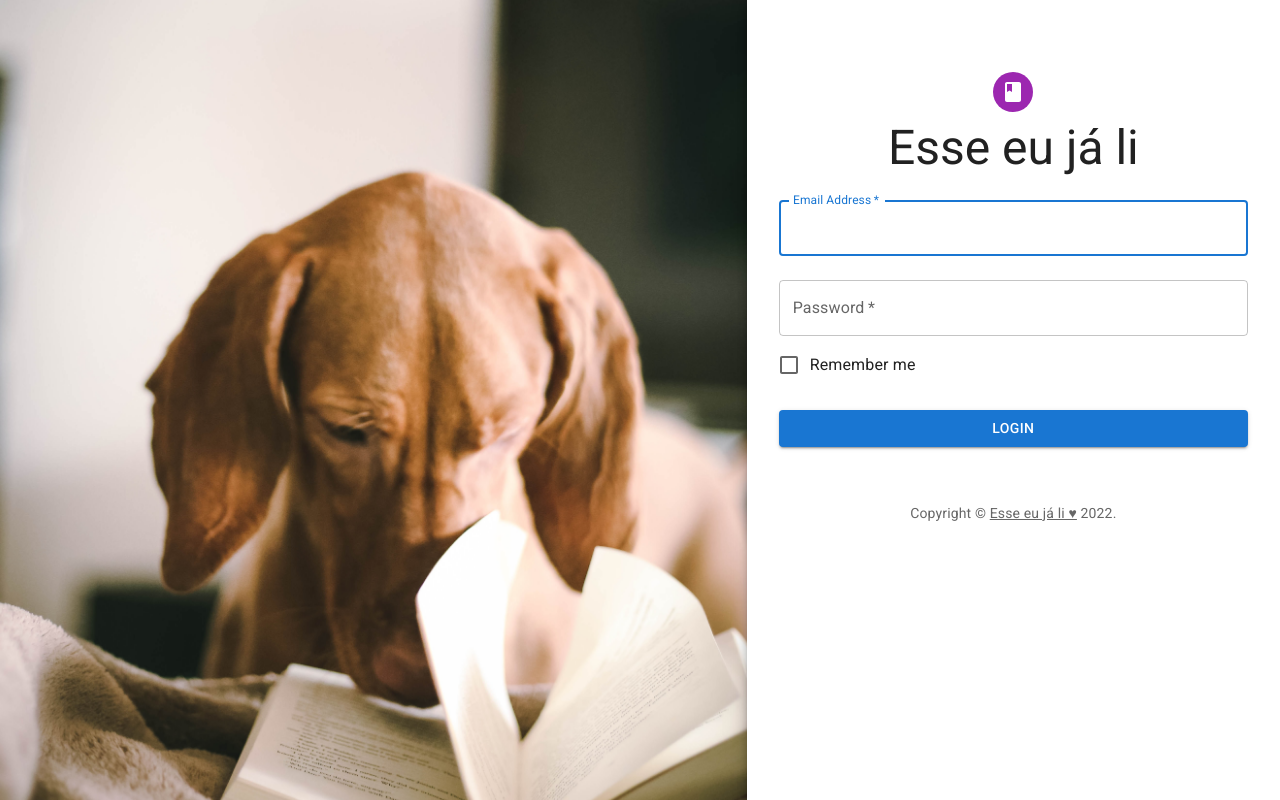
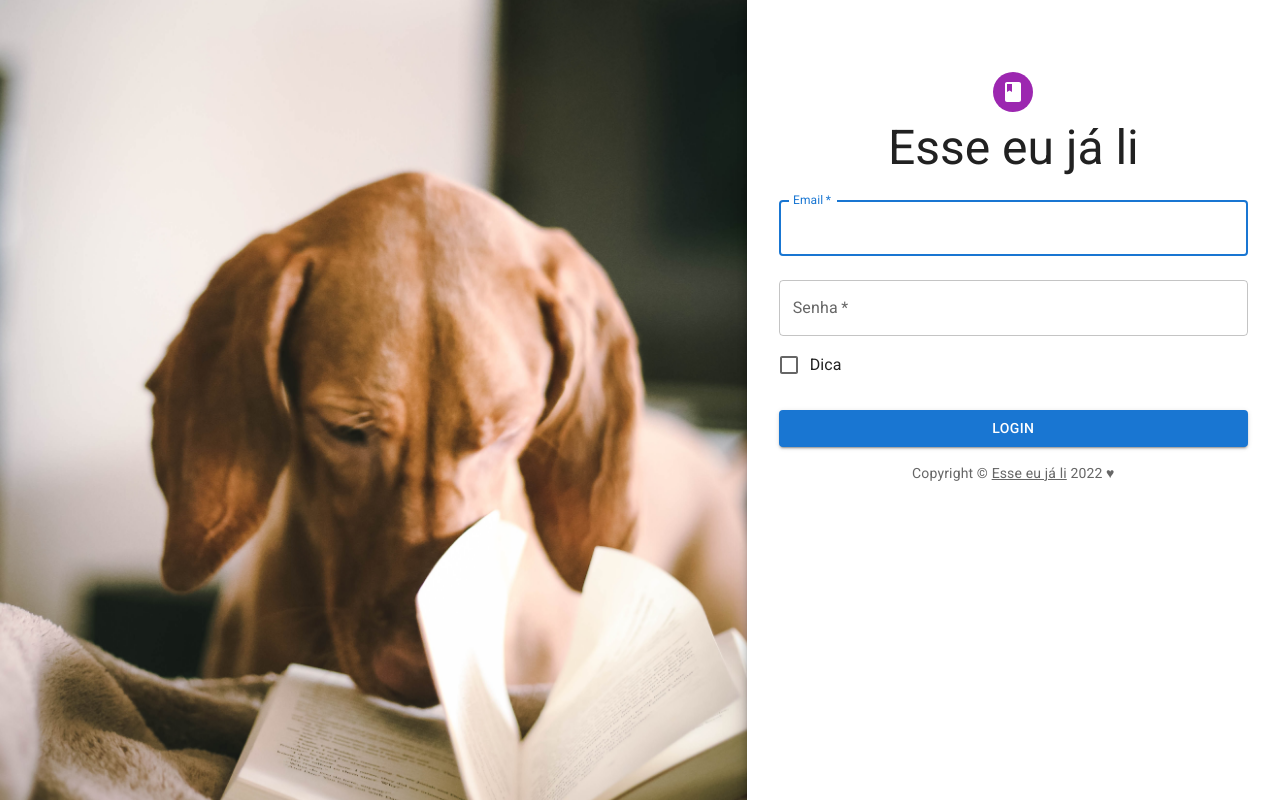
Before and after one commit to felipefrmelo/esse-eu-ja-li, a React (Create React App) app in the folder src/frontend/: page / in a window 1280 px wide. Built offline with nearby package versions, Linux system fonts and the light colour scheme; a web font is replaced by a local one.

Commit message:
refactor: extract component and rename labels

```diff
--- a/src/frontend/package.json
+++ b/src/frontend/package.json
@@ -24,7 +24,7 @@
   "scripts": {
     "start": "react-scripts start",
     "build": "react-scripts build",
-    "test": "react-scripts test",
+    "test": "react-scripts test  --coverage",
     "eject": "react-scripts eject"
   },
   "eslintConfig": {
--- /dev/null
+++ b/src/frontend/src/components/copyright.tsx
@@ -0,0 +1,18 @@
+import Link from '@mui/material/Link';
+import Typography from '@mui/material/Typography';
+
+export const Copyright = () => {
+  return (
+    <Typography variant="body2" color="text.secondary" align="center">
+      {'Copyright © '}
+      <Link
+        color="inherit"
+        target="_blank"
+        href="https://github.com/users/felipefrmelo/projects/10"
+      >
+        Esse eu já li
+      </Link>{' '}
+      {new Date().getFullYear()} &hearts;
+    </Typography>
+  );
+};
--- a/src/frontend/src/pages/sign-in.tsx
+++ b/src/frontend/src/pages/sign-in.tsx
@@ -3,26 +3,13 @@ import Button from '@mui/material/Button';
 import TextField from '@mui/material/TextField';
 import FormControlLabel from '@mui/material/FormControlLabel';
 import Checkbox from '@mui/material/Checkbox';
-import Link from '@mui/material/Link';
 import Paper from '@mui/material/Paper';
 import Box from '@mui/material/Box';
 import Grid from '@mui/material/Grid';
-import LockOutlinedIcon from '@mui/icons-material/BookRounded';
+import BookRounded from '@mui/icons-material/BookRounded';
 import Typography from '@mui/material/Typography';
-import background from '../img/dog-reading.jpg';
-
-function Copyright(props: any) {
-  return (
-    <Typography variant="body2" color="text.secondary" align="center" {...props}>
-      {'Copyright © '}
-      <Link color="inherit" href="https://mui.com/">
-        Esse eu já li &hearts;
-      </Link>{' '}
-      {new Date().getFullYear()}
-      {'.'}
-    </Typography>
-  );
-}
+import backgroundImg from '../img/dog-reading.jpg';
+import { Copyright } from '../components/copyright';
 
 export const SignIn = () => {
   const handleSubmit = (event: React.FormEvent<HTMLFormElement>) => {
@@ -42,7 +29,7 @@ export const SignIn = () => {
         sm={4}
         md={7}
         sx={{
-          backgroundImage: `url(${background})`,
+          backgroundImage: `url(${backgroundImg})`,
           backgroundRepeat: 'no-repeat',
           backgroundSize: 'cover',
           backgroundPosition: 'center',
@@ -59,7 +46,7 @@ export const SignIn = () => {
           }}
         >
           <Avatar sx={{ m: 1, bgcolor: 'secondary.main' }}>
-            <LockOutlinedIcon />
+            <BookRounded />
           </Avatar>
           <Typography component="h1" variant="h3">
             Esse eu já li
@@ -70,7 +57,7 @@ export const SignIn = () => {
               required
               fullWidth
               id="email"
-              label="Email Address"
+              label="Email"
               name="email"
               autoComplete="email"
               autoFocus
@@ -80,19 +67,19 @@ export const SignIn = () => {
               required
               fullWidth
               name="password"
-              label="Password"
+              label="Senha"
               type="password"
               id="password"
               autoComplete="current-password"
             />
             <FormControlLabel
               control={<Checkbox value="remember" color="primary" />}
-              label="Remember me"
+              label="Dica"
             />
             <Button type="submit" fullWidth variant="contained" sx={{ mt: 3, mb: 2 }}>
               Login
             </Button>
-            <Copyright sx={{ mt: 5 }} />
+            <Copyright />
           </Box>
         </Box>
       </Grid>
```
Also changed, not shown: 2 other files (tests, documents, lock files or other folders).
